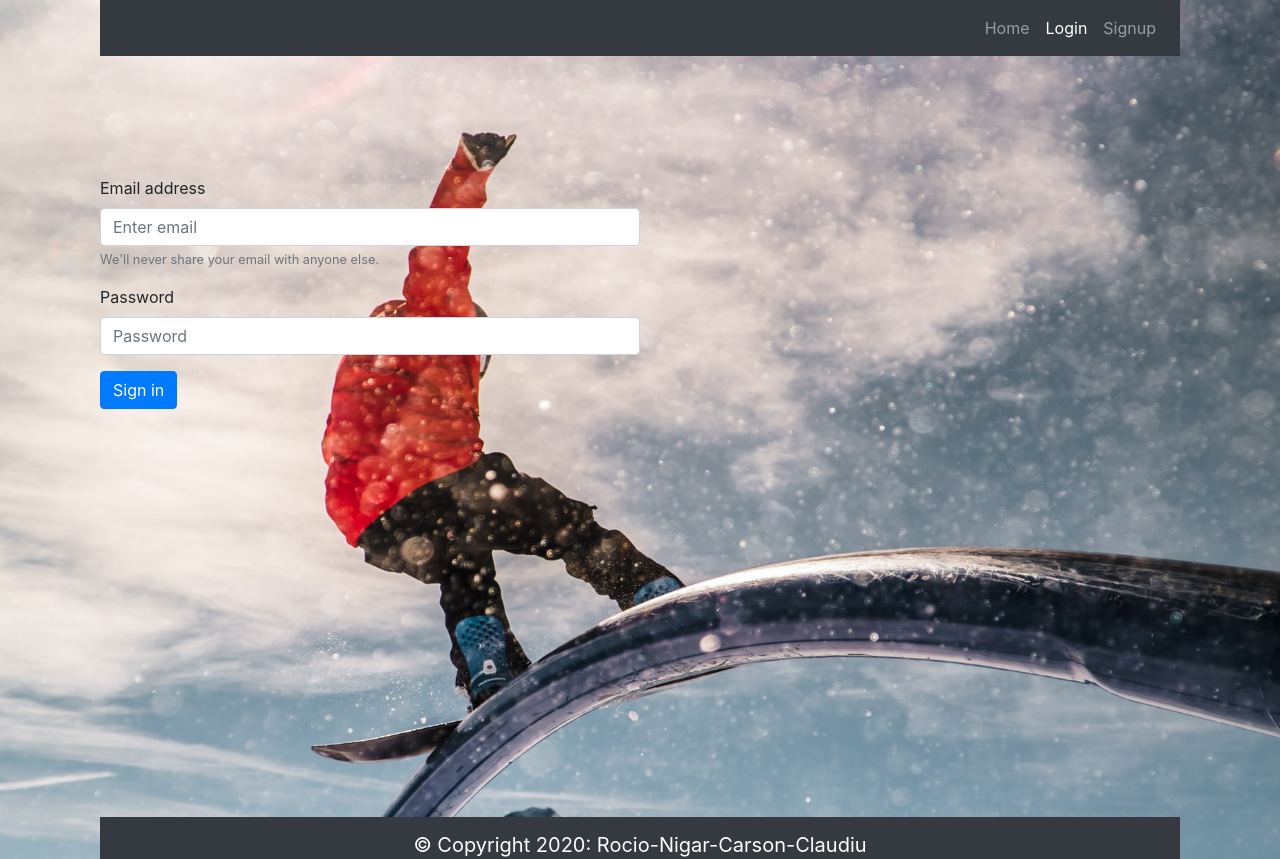
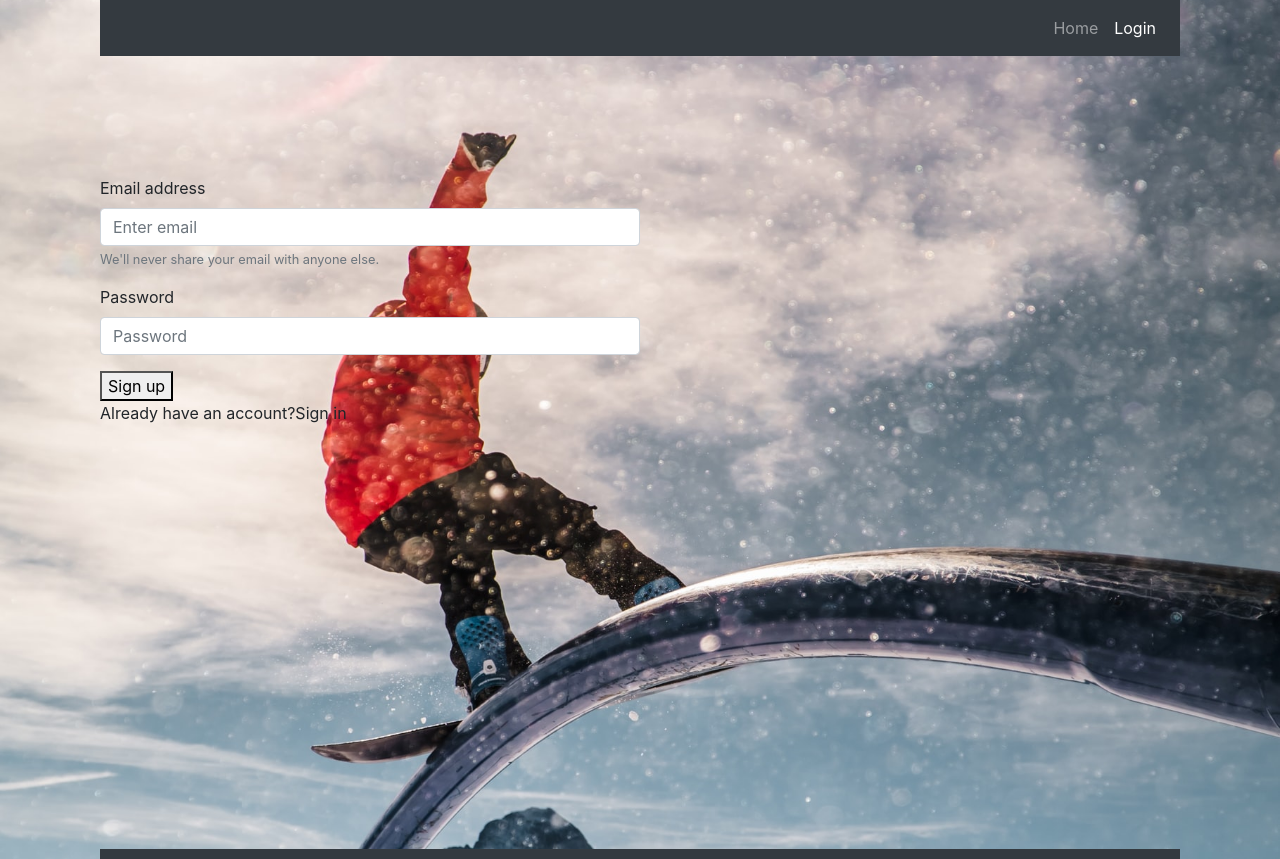
Before and after one commit to nigarabdullayeva/project_3, a React (Create React App) app in the folder client/: page /login in a window 1280 px wide. Shown: the top 859 px of the page. Built offline with nearby package versions, Linux system fonts and the light colour scheme; no server answers.

Commit message:
firebase authentication

```diff
--- a/client/public/index.html
+++ b/client/public/index.html
@@ -12,6 +12,7 @@
 </head>
 
 <body class=".d-inline-flex container">
+
   <noscript>
     You need to enable JavaScript to run this app.
   </noscript>
--- a/client/src/App.js
+++ b/client/src/App.js
@@ -1,25 +1,110 @@
-import React from "react";
+import React, { useState, useEffect } from "react";
 import 'bootstrap/dist/css/bootstrap.min.css';
 import { BrowserRouter as Router, Route } from 'react-router-dom'
 import Home from './components/Home'
 import Login from './components/Login'
-import Signup from './components/Signup'
 import Profile from './components/Profile'
 import Navbar from './components/Navbar'
 import Footer from './components/Footer'
-
-
+import fire from './fire'
 
 function App() {
+  const [user, setUser] = useState('');
+  const [email, setEmail] = useState('');
+  const [password, setPassword] = useState('');
+  const [emailError, setEmailError] = useState('');
+  const [passwordError, setPasswordError] = useState('');
+  const [hasAccount, setHasAccount] = useState(false);
+
+  const clearInputs = () => {
+    setEmail('');
+    setPassword('');
+  }
+
+  const clearErrors = () => {
+    setEmailError('');
+    setPasswordError('');
+  }
+
+  const handleLogin = () => {
+    clearErrors();
+    fire
+      .auth()
+      .signInWithEmailAndPassword(email, password)
+      .catch(err => {
+        switch (err.code) {
+          case "auth/invalid-email":
+          case "auth/user-disabled":
+          case "auth/user-not-found":
+            setEmailError(err.message);
+            break;
+          case "auth/wrong-password":
+            setPasswordError(err.message);
+            break;
+          default:
+        }
+      })
+  }
+  const handleSignup = () => {
+    clearErrors();
+    fire
+      .auth()
+      .createUserWithEmailAndPassword(email, password)
+      .catch(err => {
+        switch (err.code) {
+          case "auth/email-already-in-use":
+          case "auth/invalid-email":
+            setEmailError(err.message);
+            break;
+          case "auth/weak-password":
+            setPasswordError(err.message);
+            break;
+          default:
+        }
+      })
+  }
+  const handleLogout = () => {
+    fire.auth().signOut();
+  }
+  const authListener = () => {
+    fire.auth().onAuthStateChanged(user => {
+      if (user) {
+        clearInputs();
+        setUser(user)
+      } else {
+        setUser('')
+      }
+    })
+  }
+
+  useEffect(() => {
+    authListener();
+  }, [])
 
   return (
     <Router>
       <div className="container">
         <Navbar />
         <Route exact path="/" component={Home} />
-        <Route exact path="/login" component={Login} />
-        <Route exact path="/signup" component={Signup} />
-        <Route exact path="/profile" component={Profile} />
+        {user ? (
+          <Route exact path="/profile" component={Profile}>
+            <Profile handleLogout={handleLogout} />
+          </Route>
+        ) :
+          (<Route exact path="/login">
+            <Login
+              email={email}
+              setEmail={setEmail}
+              password={password}
+              setPassword={setPassword}
+              handleLogin={handleLogin}
+              handleSignup={handleSignup}
+              hasAccount={hasAccount}
+              setHasAccount={setHasAccount}
+              emailError={emailError}
+              passwordError={passwordError} />
+          </Route>)}
+
         <br />
         <br />
         <br />
@@ -37,7 +122,6 @@ function App() {
         <br />
         <br />
         <br />
-
         <Footer />
 
         <script src="https://code.jquery.com/jquery-3.2.1.slim.min.js"
--- a/client/src/components/Login.js
+++ b/client/src/components/Login.js
@@ -3,25 +3,56 @@ import 'bootstrap/dist/css/bootstrap.min.css';
 
 
 
-function Login() {
+const Login= (props) => {
+
+  const { email, setEmail, password, setPassword, handleLogin, handleSignup, hasAccount, setHasAccount, emailError, passwordError } = props;
+
   return (
     <form>
-      <br/>
-      <br/>
-      <br/>
-      <br/>
-      <br/>
+      <br />
+      <br />
+      <br />
+      <br />
+      <br />
       <div className="form-group">
         <label htmlFor="exampleInputEmail1">Email address</label>
-      <input type="email" className="form-control" id="exampleInputEmail1" aria-describedby="emailHelp" placeholder="Enter email"/>
+        <input
+          type="email"
+          className="form-control"
+          id="exampleInputEmail1"
+          aria-describedby="emailHelp"
+          placeholder="Enter email"
+          required
+          value={email}
+          onChange={(e) => setEmail(e.target.value)} />
         <small id="emailHelp" className="form-text text-muted">We'll never share your email with anyone else.</small>
       </div>
+      <p className="errorMsg">{emailError}</p>
       <div className="form-group">
         <label htmlFor="exampleInputPassword1">Password</label>
-      <input type="password" className="form-control" id="exampleInputPassword1" placeholder="Password"/>
+        <input
+          type="password"
+          className="form-control"
+          id="exampleInputPassword1"
+          placeholder="Password"
+          required value={password}
+          onChange={(e) => setPassword(e.target.value)}
+        />
       </div>
-
-    <button type="submit" className="btn btn-primary">Sign in</button>
+      <p className="errorMsg">{passwordError}</p>
+      <div className="btnContainer">
+        {hasAccount ? (
+          <>
+            <button onClick={handleLogin}>Sign in</button>
+            <p>You don't have an account? <span onClick={() => setHasAccount(!hasAccount)}>Sign up</span></p>
+          </>
+        ) : (
+            <>
+              <button onClick={handleSignup}>Sign up</button>
+              <p>Already have an account?<span onClick={() => setHasAccount(!hasAccount)}>Sign in</span></p>
+            </>
+          )}
+      </div>
     </form>
   )
 }
--- a/client/src/components/Navbar.js
+++ b/client/src/components/Navbar.js
@@ -18,11 +18,6 @@ function Navbar() {
                         <NavLink to="/login" className={window.location.pathname === "/login" ? "nav-link activeClassName" : "nav-link"}>Login
                              </NavLink>
                     </li>
-
-                    <li className="nav-item">
-                        <NavLink to="/signup" className={window.location.pathname === "/contact" ? "nav-link activeClassName" : "nav-link"}>Signup
-                             </NavLink>
-                    </li>
                 </ul>
       </nav>
       </>
--- a/client/src/components/Profile.js
+++ b/client/src/components/Profile.js
@@ -1,13 +1,12 @@
 import React from 'react'
 
 
-function Profile() {
+const Profile = ({ handleLogout }) => {
   return (
-      <>
-
-      User Profile Page
-
-      </>
+    <>
+      <h1>User Profile Page</h1>
+      <button onClick={handleLogout}>Logout</button>
+    </>
   )
 }
 export default Profile
--- a/client/src/components/Signup.js
+++ /dev/null
@@ -1,107 +0,0 @@
-import React from 'react'
-
-
-function Signup() {
-  return (
-    <form>
-      <br />
-      <br />
-      <br />
-      <br />
-      <br />
-      <div className="form-row">
-        <div className="form-group col-md-6">
-          <label htmlFor="inputEmail4">Email</label>
-          <input type="email" className="form-control" id="inputEmail4" placeholder="Email" />
-        </div>
-        <div className="form-group col-md-6">
-          <label htmlFor="inputPassword4">Password</label>
-          <input type="password" className="form-control" id="inputPassword4" placeholder="Password" />
-        </div>
-      </div>
-      <div className="form-group">
-        <label htmlFor="inputAddress">Address</label>
-        <input type="text" className="form-control" id="inputAddress" placeholder="1234 Main St" />
-      </div>
-      <div className="form-row">
-        <div className="form-group col-md-6">
-          <label htmlFor="inputCity">City</label>
-          <input type="text" className="form-control" id="inputCity" />
-        </div>
-        <div className="form-group col-md-4">
-          <label htmlFor="inputState">State</label>
-          <select id="inputState" className="form-control">
-            <option value>Choose...</option>
-            <option value="AL">Alabama</option>
-            <option value="AK">Alaska</option>
-            <option value="AZ">Arizona</option>
-            <option value="AR">Arkansas</option>
-            <option value="CA">California</option>
-            <option value="CO">Colorado</option>
-            <option value="CT">Connecticut</option>
-            <option value="DE">Delaware</option>
-            <option value="DC">District of Columbia</option>
-            <option value="FL">Florida</option>
-            <option value="GA">Georgia</option>
-            <option value="GU">Guam</option>
-            <option value="HI">Hawaii</option>
-            <option value="ID">Idaho</option>
-            <option value="IL">Illinois</option>
-            <option value="IN">Indiana</option>
-            <option value="IA">Iowa</option>
-            <option value="KS">Kansas</option>
-            <option value="KY">Kentucky</option>
-            <option value="LA">Louisiana</option>
-            <option value="ME">Maine</option>
-            <option value="MD">Maryland</option>
-            <option value="MA">Massachusetts</option>
-            <option value="MI">Michigan</option>
-            <option value="MN">Minnesota</option>
-            <option value="MS">Mississippi</option>
-            <option value="MO">Missouri</option>
-            <option value="MT">Montana</option>
-            <option value="NE">Nebraska</option>
-            <option value="NV">Nevada</option>
-            <option value="NH">New Hampshire</option>
-            <option value="NJ">New Jersey</option>
-            <option value="NM">New Mexico</option>
-            <option value="NY">New York</option>
-            <option value="NC">North Carolina</option>
-            <option value="ND">North Dakota</option>
-            <option value="MP">Northern Marianas Islands</option>
-            <option value="OH">Ohio</option>
-            <option value="OK">Oklahoma</option>
-            <option value="OR">Oregon</option>
-            <option value="PA">Pennsylvania</option>
-            <option value="PR">Puerto Rico</option>
-            <option value="RI">Rhode Island</option>
-            <option value="SC">South Carolina</option>
-            <option value="SD">South Dakota</option>
-            <option value="TN">Tennessee</option>
-            <option value="TX">Texas</option>
-            <option value="UT">Utah</option>
-            <option value="VT">Vermont</option>
-            <option value="VA">Virginia</option>
-            <option value="VI">Virgin Islands</option>
-            <option value="WA">Washington</option>
-            <option value="WV">West Virginia</option>
-            <option value="WI">Wisconsin</option>
-            <option value="WY">Wyoming</option>
-          </select>
-        </div>
-        <div className="form-group col-md-2">
-          <label htmlFor="inputZip">Zip</label>
-          <input type="text" className="form-control" id="inputZip" />
-        </div>
-      </div>
-      <div className="form-row">
-        <div className="form-group col-md-6">
-          <label htmlFor="phoneNumber">Phone Number</label>
-          <input type="number" className="form-control" id="phoneNumber"/>
-        </div>
-      </div>
-      <button type="submit" className="btn btn-primary">Sign in</button>
-    </form>
-  )
-}
-export default Signup
--- /dev/null
+++ b/client/src/fire.js
@@ -0,0 +1,18 @@
+import firebase from 'firebase/app';
+import 'firebase/auth';
+import 'firebase/analytics';
+
+  var firebaseConfig = {
+    apiKey: "AIzaSyCfBfwXk2p9aUvWSpplDuVAJzU1pRzdnqE",
+    authDomain: "sport-adventures.firebaseapp.com",
+    databaseURL: "https://sport-adventures.firebaseio.com",
+    projectId: "sport-adventures",
+    storageBucket: "sport-adventures.appspot.com",
+    messagingSenderId: "338297074338",
+    appId: "1:338297074338:web:96afd4e80f01916276ddfb",
+    measurementId: "G-9RD90QL64V"
+  };
+  const fire = firebase.initializeApp(firebaseConfig);
+  firebase.analytics();
+
+  export default fire;
--- a/client/src/index.scss
+++ b/client/src/index.scss
@@ -15,6 +15,6 @@ h1 {
 .jumbotron {
 	opacity: 70%;
 }
-.form-group {
+form {
 	width: 50%;
 }
--- a/package.json
+++ b/package.json
@@ -22,6 +22,7 @@
   "dependencies": {
     "bootstrap": "^4.5.2",
     "express": "^4.16.3",
+    "firebase": "^7.22.1",
     "if-env": "^1.0.4",
     "mini-create-react-context": "^0.4.0",
     "node-sass": "^4.14.1",
```
Also changed, not shown: client/src/components/Authentication.js (deleted), 2 other files (tests, documents, lock files or other folders). Lines whose indentation alone changed are shown as unchanged.
